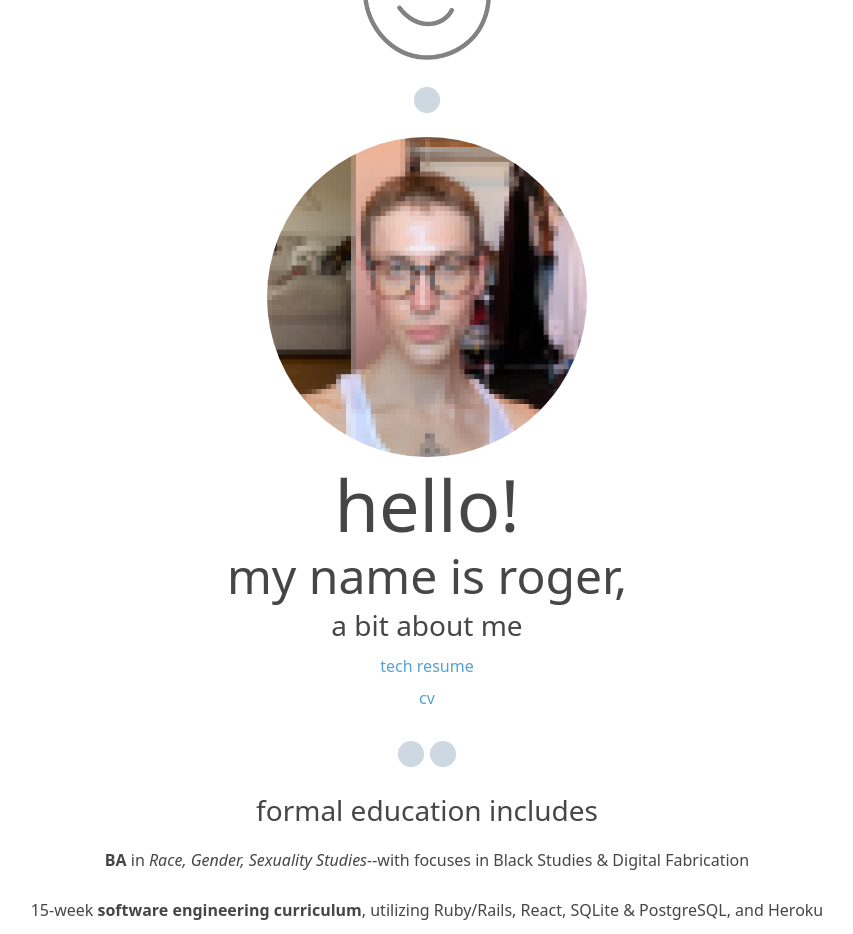
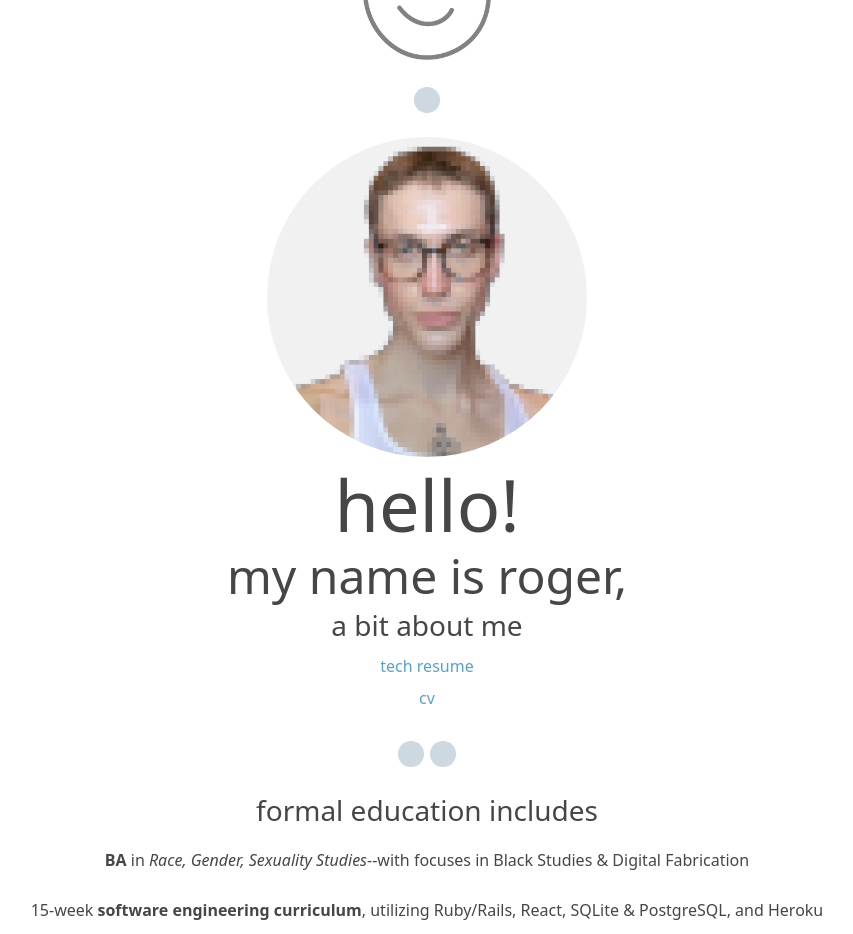
Before and after one commit to rogerpelosi/rogerpelosi.github.io, an Angular app: page /home in a window 1280 px wide. Shown: the part 780-1714 px from the top of the page, without its empty margins (213-1066 px from the left). Built offline with nearby package versions, Linux system fonts and the light colour scheme; a web font is replaced by a local one.

Commit message:
removing avatar background, updating tr

```diff
--- a/src/app/home/home.component.css
+++ b/src/app/home/home.component.css
@@ -17,7 +17,7 @@
 .img{
     width: 25vw;
     height: 25vw;
-    background-image: url(src/assets/headshot.JPG);
+    background-image: url(src/assets/headshott.JPG);
     background-size: cover;
 }
 
```
Also changed, not shown: src/assets/headshott.jpg (added), 9 other files (tests, documents, lock files or other folders).
